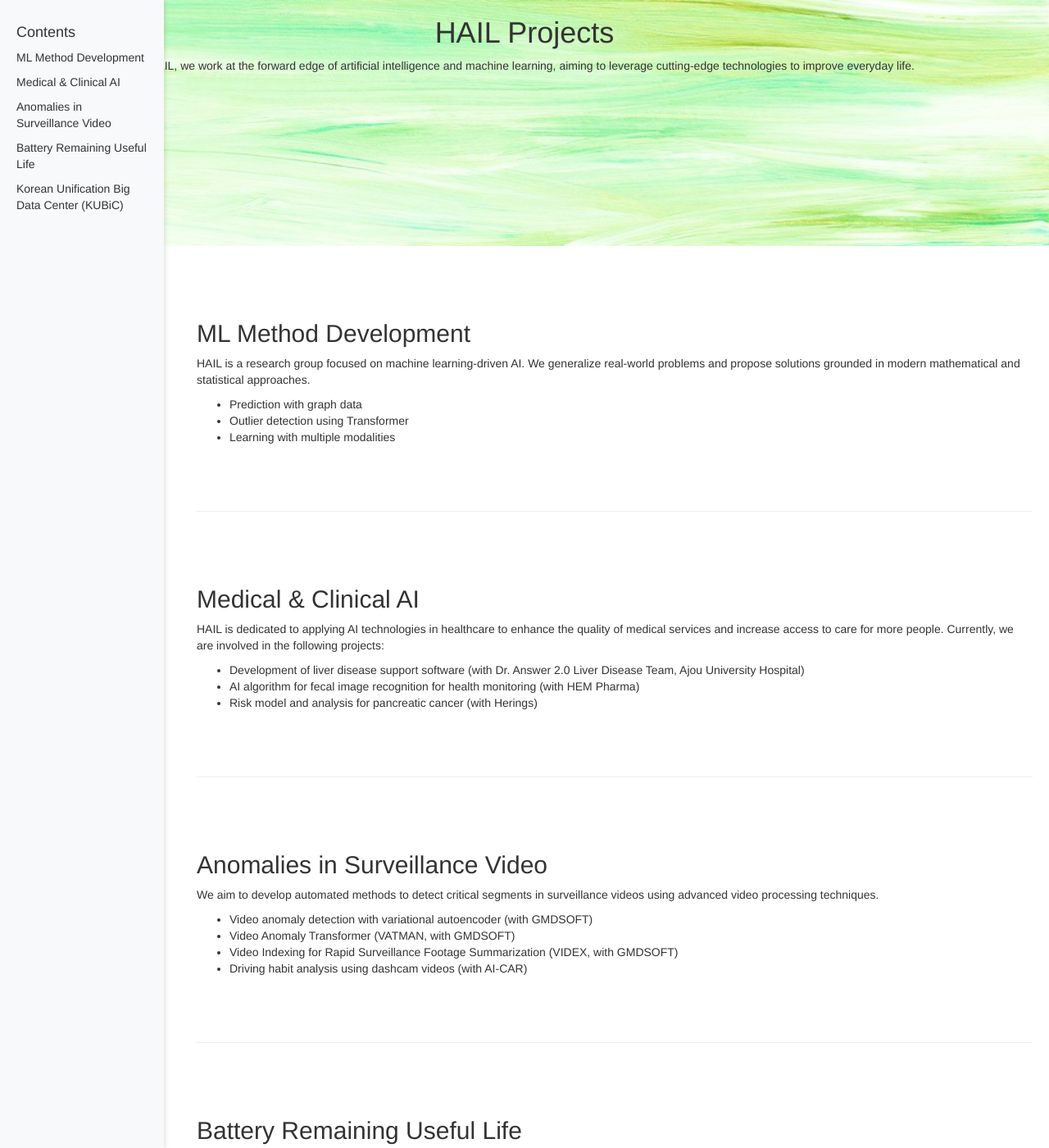
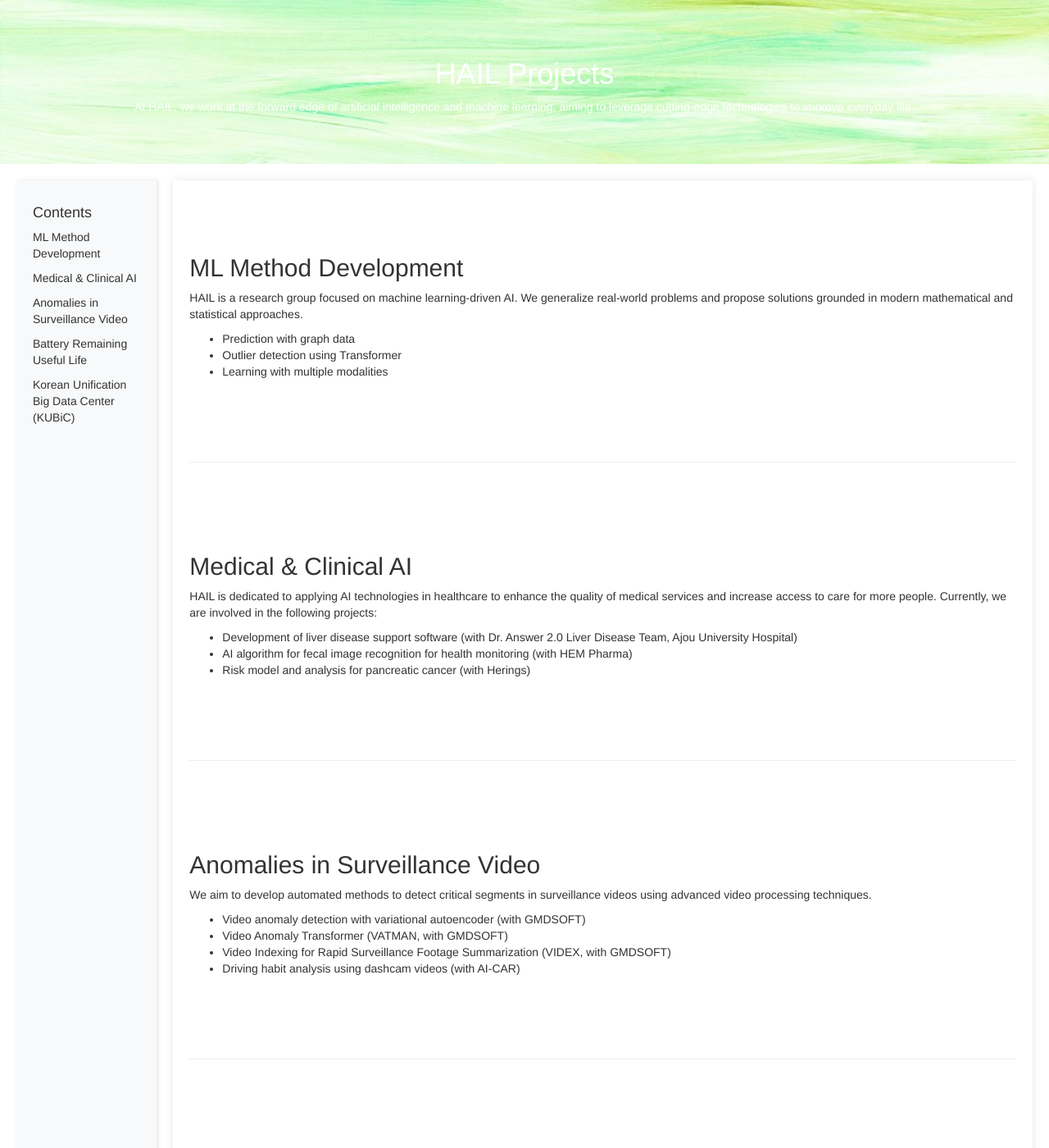
Before and after one commit to nth221/nth221.github.io, a Jekyll site: the page pages/projects.html, which Jekyll copies as it is, in a window 1280 px wide and 1400 px high. Shown: the whole window at 82% size. Built offline with Jekyll 4.4.1, drawn with Linux system fonts in a browser that asks for light colours; nearby versions of some CDN libraries; library files that are not in the unit come from our copies.

Commit message:
modified:   pages/projects.html

```diff
--- a/pages/projects.html
+++ b/pages/projects.html
@@ -4,25 +4,32 @@
     <meta charset="UTF-8">
     <meta name="viewport" content="width=device-width, initial-scale=1.0">
     <title>HAIL Projects</title>
-    <!-- Including Bootstrap and Stylish Portfolio CSS -->
+    <!-- Including Bootstrap and Stylish Portfolio CSS from ../css/ directory -->
     <link rel="stylesheet" href="../css/bootstrap.min.css">
     <link rel="stylesheet" href="../css/stylish-portfolio.css">
     <style>
         /* Overriding the default header class with a specific height */
         header.header {
-            height: 300px; /* Set the desired height here */
+            height: 120px;
+            width: 100%;
+            background-color: #333;
+            color: white;
+            text-align: center;
+            padding: 50px 0;
+        }
+
+        /* Container that holds both the side pane and the main content */
+        .content-container {
+            display: flex;
+            padding: 20px;
         }
 
         /* Style for the side pane */
         .side-pane {
-            position: fixed;
-            top: 0;
-            left: 0;
             width: 200px;
-            height: 100%;
             background-color: #f8f9fa;
             padding: 20px;
-            overflow-y: auto;
+            height: auto;
             box-shadow: 2px 0 5px rgba(0,0,0,0.1);
         }
 
@@ -44,22 +51,32 @@
             text-decoration: underline;
         }
 
-        /* Adjusting the main content area to accommodate the side pane */
+        /* Main content area */
         .main-content {
-            margin-left: 220px;
+            margin-left: 20px;
+            flex-grow: 1;
             padding: 20px;
+            background-color: white;
+            box-shadow: 0 0 10px rgba(0, 0, 0, 0.1);
+        }
+
+        hr {
+            margin: 40px 0;
         }
     </style>
 </head>
 <body>
 
-    <header class="header text-center">
+    <!-- Full width header on top -->
+    <header class="header">
         <div class="container">
             <h1>HAIL Projects</h1>
             <p>At HAIL, we work at the forward edge of artificial intelligence and machine learning, aiming to leverage cutting-edge technologies to improve everyday life.</p>
         </div>
     </header>
 
+    <!-- Below the header: a container with the side pane and main content -->
+    <div class="content-container">
         <!-- Left Side Pane -->
         <div class="side-pane">
             <h4>Contents</h4>
@@ -132,6 +149,7 @@
                 </ul>
             </section>
         </div>
+    </div>
 
     <footer class="footer text-center">
         <div class="container">
@@ -141,7 +159,7 @@
 
     <!-- JS and Bootstrap -->
     <script src="https://code.jquery.com/jquery-3.5.1.min.js"></script>
-    <script src="bootstrap.min.js"></script>
+    <script src="../css/bootstrap.min.js"></script>
 
 </body>
 </html>
```
Lines whose indentation alone changed are shown as unchanged.
